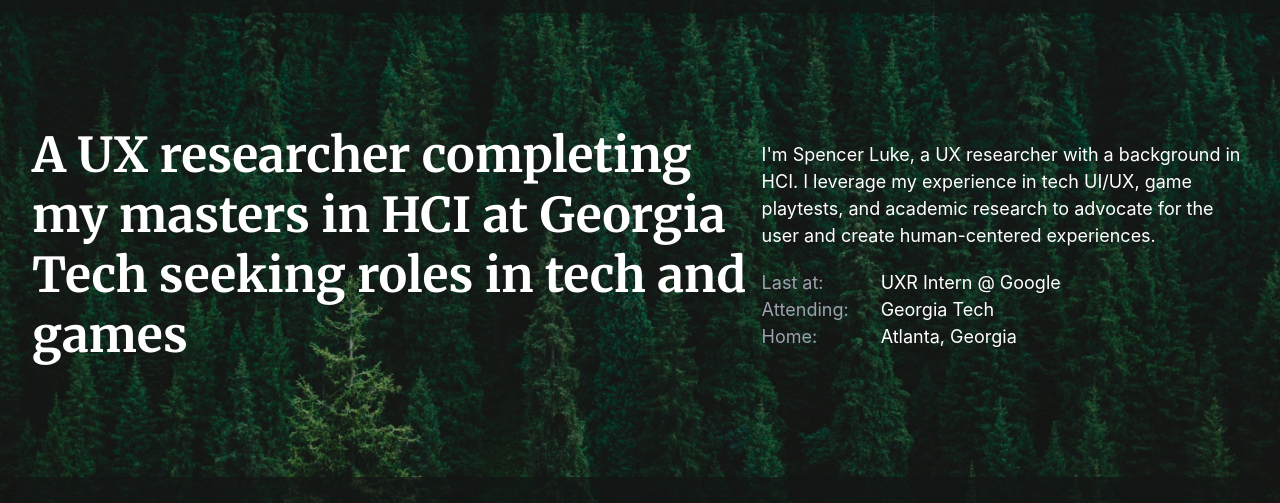
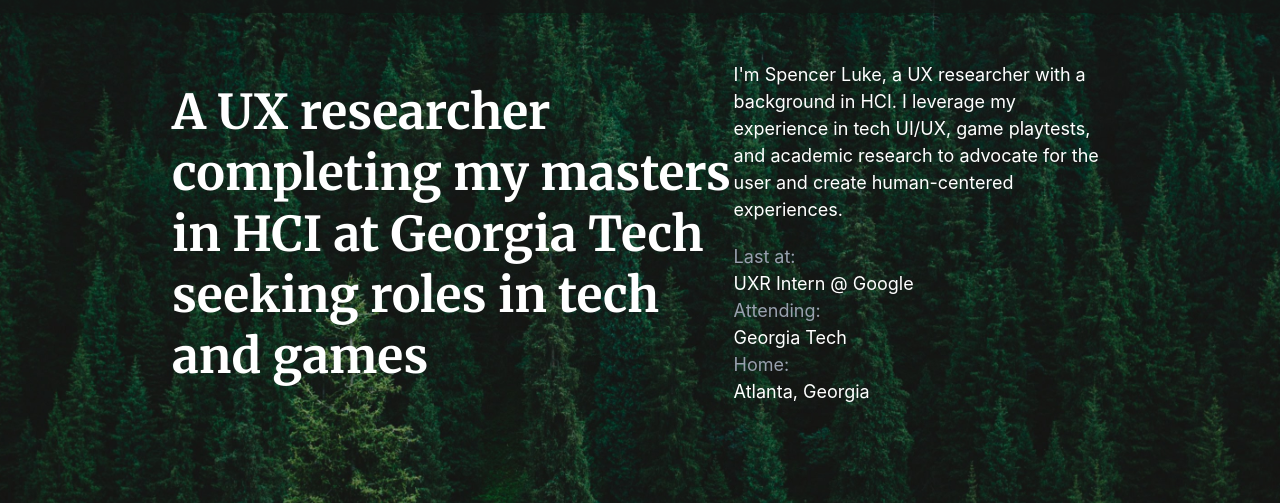
Before and after one commit to chompskigg/chompskigg.github.io, a website: page index.html in a window 1280 px wide. Shown: the part 115-618 px from the top of the page. Drawn offline with nearby package versions, Linux system fonts and the light colour scheme.

Commit message:
hopefully fixed tailwind

```diff
--- a/index.html
+++ b/index.html
@@ -4,7 +4,7 @@
    <meta charset="UTF-8">
    <meta name="viewport" content="width=device-width, initial-scale=1.0">
    <title>Spencer Luke</title>
-   <script src="https://cdn.tailwindcss.com"></script>
+   <link href="../dist/output.css" rel="stylesheet">
    <link rel="stylesheet" href="https://fonts.googleapis.com/css2?family=Playfair+Display:wght@400;700&display=swap">
    <style>
 
--- /dev/null
+++ b/input.css
@@ -0,0 +1 @@
+@import "tailwindcss";
```
Also changed, not shown: about/index.html (+1 -1 lines), marta/index.html (+1 -1 lines), package.json (added, +25 -0 lines), dist/output.css (added), 1 other file.
